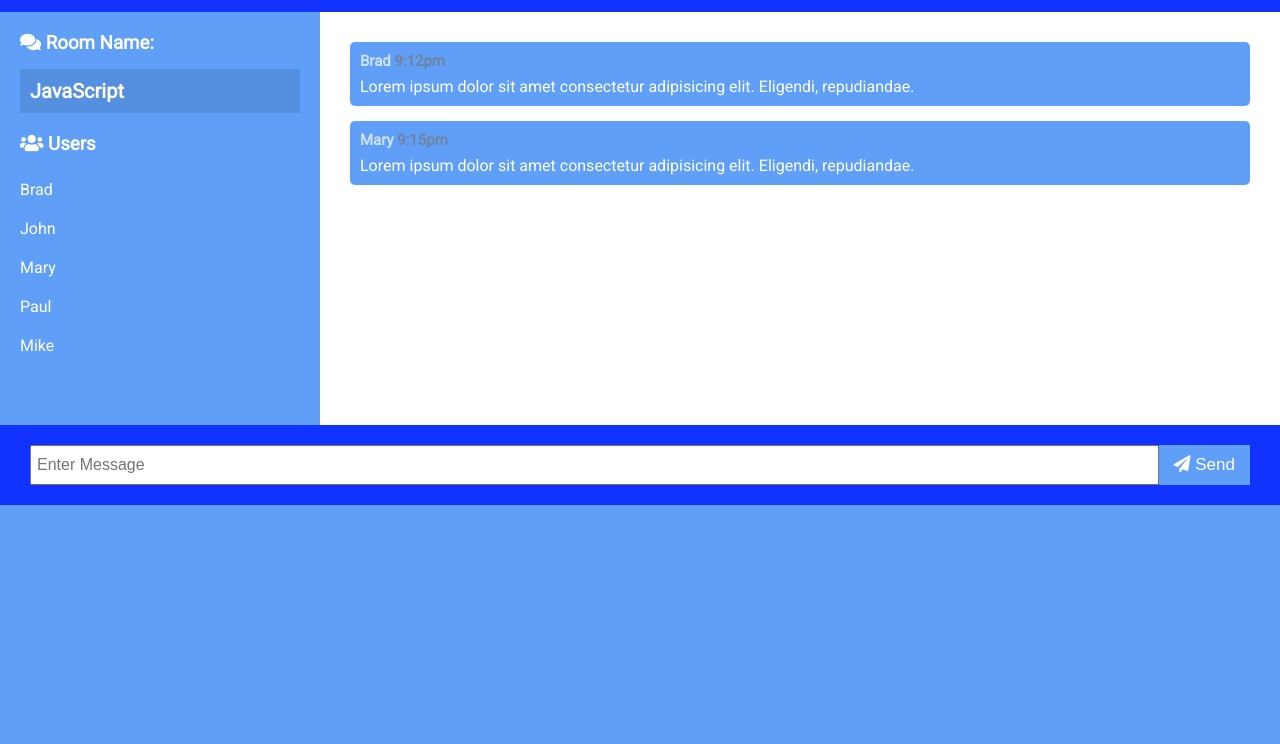
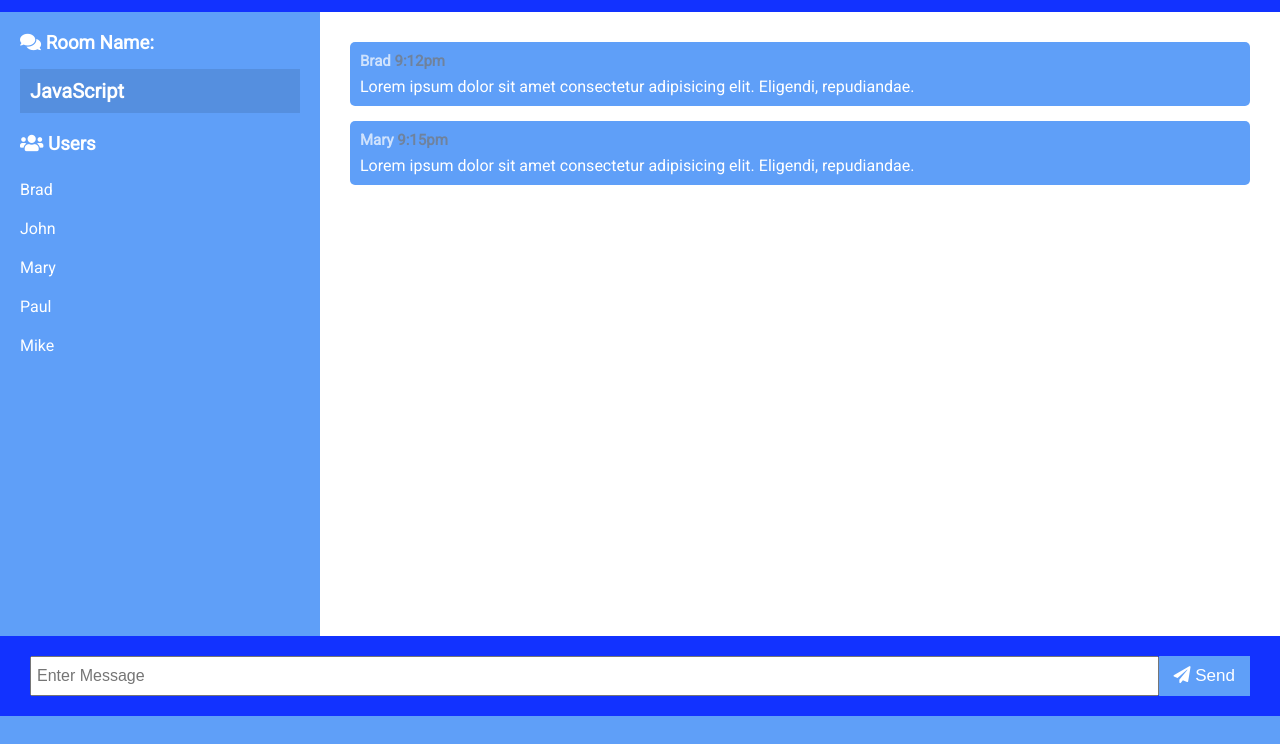
Before and after one commit to med-zino/RealTime-chatt-app, a website: page public/chat.html in a window 1280 px wide. Shown: the part 56-800 px from the top of the page. Drawn offline with nearby package versions, Linux system fonts and the light colour scheme; no server answers.

Commit message:
changing style

```diff
--- a/public/css/style.css
+++ b/public/css/style.css
@@ -14,6 +14,9 @@
   padding: 0;
 }
 
+html {
+  height: 100%;
+}
 body {
   font-family: 'Roboto', sans-serif;
   font-size: 16px;
@@ -58,6 +61,7 @@ a {
 .chat-main {
   display: grid;
   grid-template-columns: 1fr 3fr;
+  height: 78vh;
 }
 
 .chat-sidebar {
```
